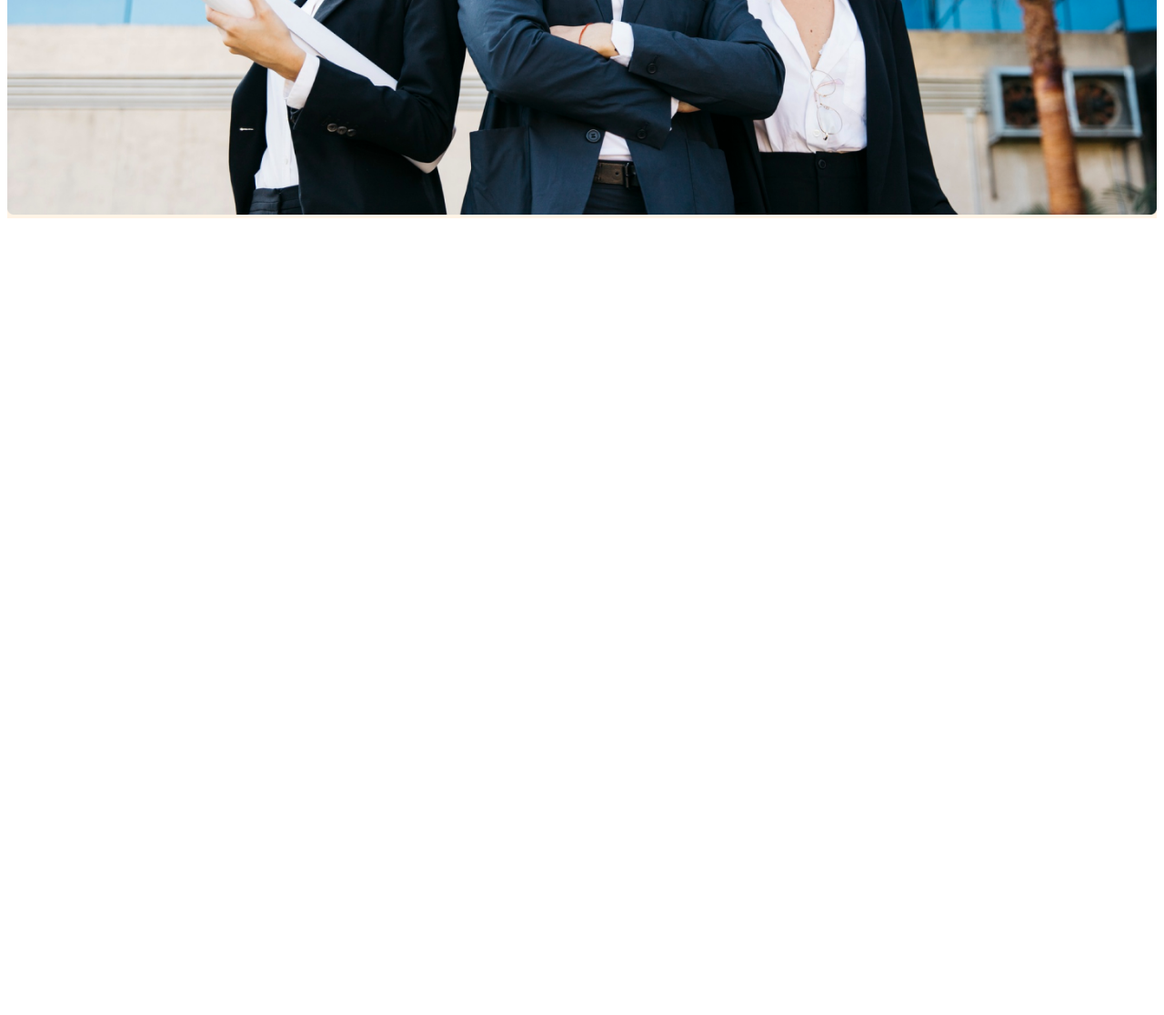
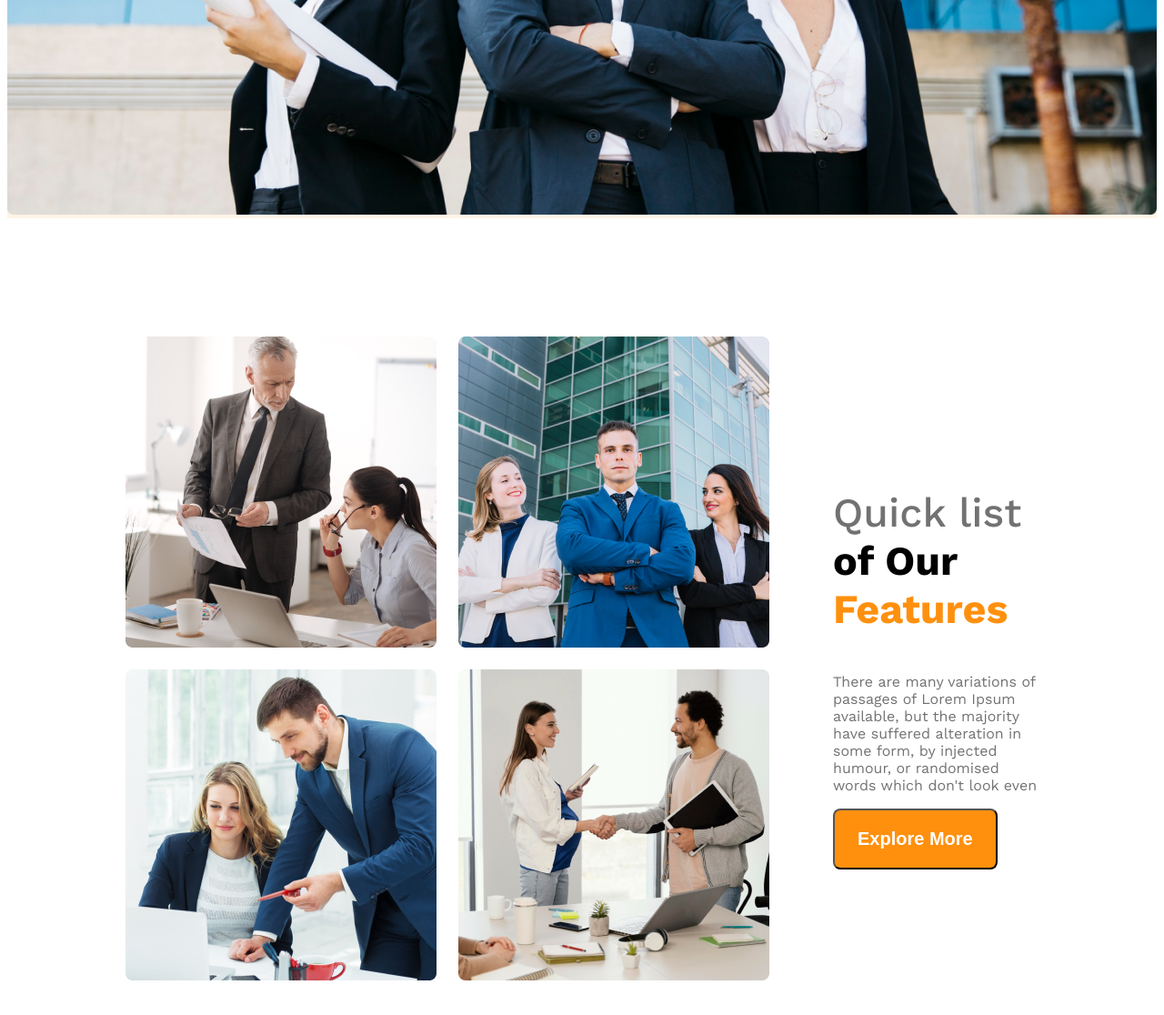
Before and after one commit to shahidulshohid/g3-architects-resourse, a plain HTML site: page index.html in a window 1280 px wide. Shown: the part 948-2064 px from the top of the page at 91% size. Before the commit the page ends 1196 px from the top, so only its background shows below. Drawn offline with nearby package versions, Linux system fonts and the light colour scheme.

Commit message:
team section is done

```diff
--- a/index.html
+++ b/index.html
@@ -38,7 +38,25 @@
         <img class="banner-img" src="images/banner.png" alt="" />
       </div>
     </header>
-    <main></main>
+    <main>
+        <!-- team section start -->
+        <section class="teams display-flex">
+            <div class="team-img-container">
+                <img src="images/team1.png" alt="two architect discussing about design">
+                <img src="images/team2.png" alt="">
+                <img src="images/team3.png" alt="">
+                <img src="images/team4.png" alt="">
+            </div>
+            <div class="our-features">
+                <h3 class="section-title"><span id="quick-list" class="text-light-gray">Quick list</span> <span>of Our</span> <span class="text-primary">Features</span></h3>
+                <p class="feature-description text-light-gray">There are many variations of passages of Lorem Ipsum available, but the majority have suffered alteration in some form, by injected humour, or randomised words which don't look even</p>
+                <button class="btn-primary">Explore More</button>
+            </div>
+        </section>
+        <!-- feature will enjoy -->
+         <section></section>
+         <!-- some facts -->
+    </main>
     <footer></footer>
   </body>
 </html>
--- a/styles/architects.css
+++ b/styles/architects.css
@@ -10,6 +10,10 @@
   /* shared styles  */
   .display-flex {
     display: flex;
+  }
+
+  .text-primary {
+    color: #FF900E;
   }
 
   /* dark 02 */
@@ -33,6 +37,20 @@
     font-weight: 600;
     font-size: 1.25rem;
     border-radius: 8px;
+  }
+
+  main {
+    max-width: 1440px;
+    margin: 0 auto;
+  }
+
+  main > section {
+    margin: 130px;
+  }
+
+  .section-title {
+    font-size: 2.8rem;
+    font-weight: 700;
   }
 
   /* header styles  */
@@ -81,10 +99,52 @@
     width: 100%;
   }
 
+  /* team and feature related styles */
+
+  .teams{
+    align-items: center;
+  }
+
+  .team-img-container {
+    display: grid;
+    grid-template-columns: repeat(2, 1fr);
+    grid-gap: 24px;
+  }
+
+  .our-features {
+    margin-left: 70px;
+    max-width: 530px;
+  }
+
+  #quick-list {
+    font-weight: 500;
+  }
+
   /* media query */
   @media screen  and (max-width: 576px) {
-    .navbar, .nav-links {
+    .navbar,
+    .nav-links,
+    .teams{
       flex-direction: column;
     }
 
+    .team-img-container  {
+      grid-template-columns: repeat(1, 1fr);
+    }
+
+    .our-features {
+      margin-left: 20px;
+    }
+
   }
+
+  /* medium size device */
+  @media screen and (min-width:576px) and (max-width: 992px) {
+    .teams {
+      flex-direction: column;
+    }
+
+    .our-features {
+      margin-left: 50px auto;
+    }
+  }
```
